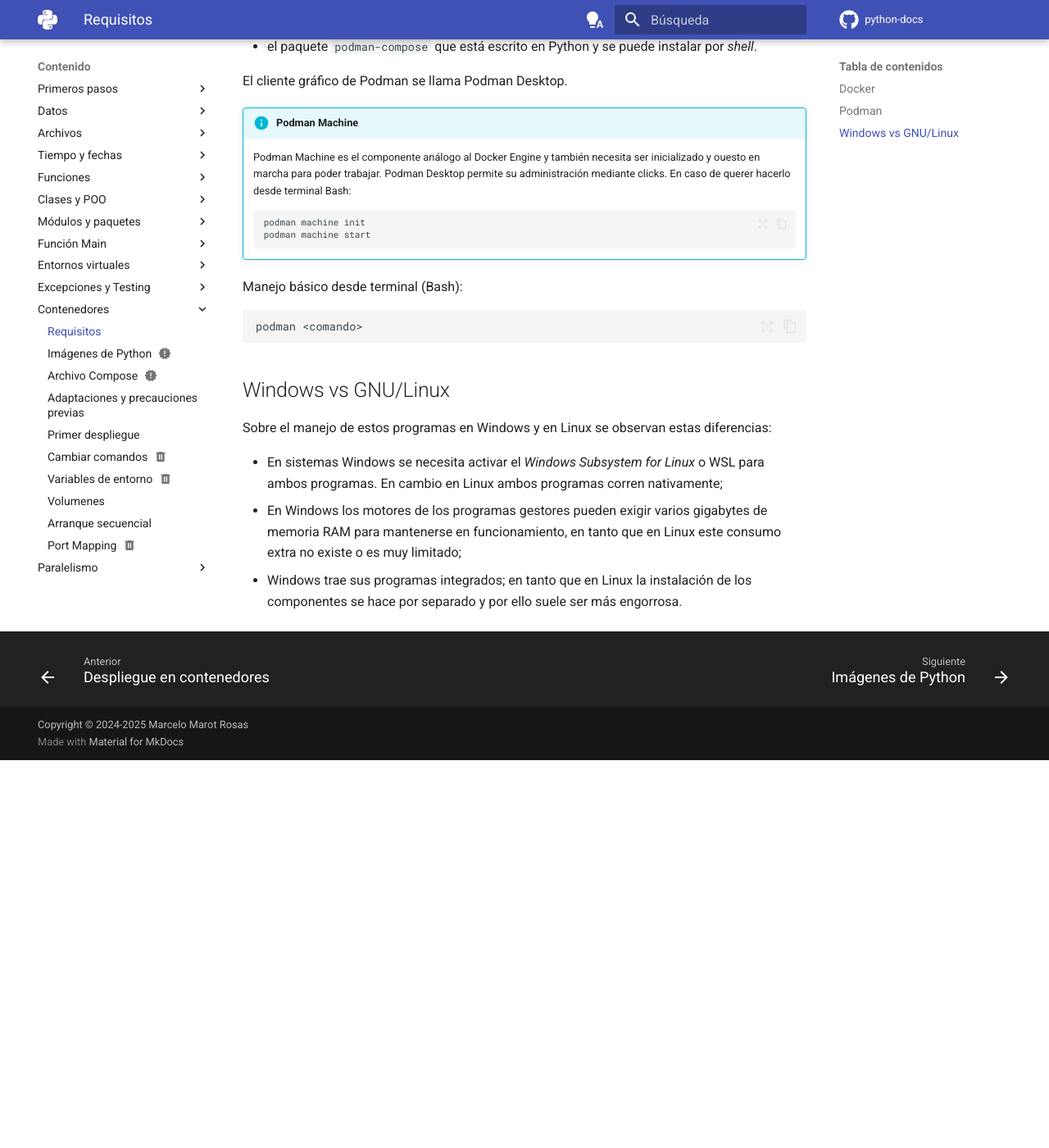
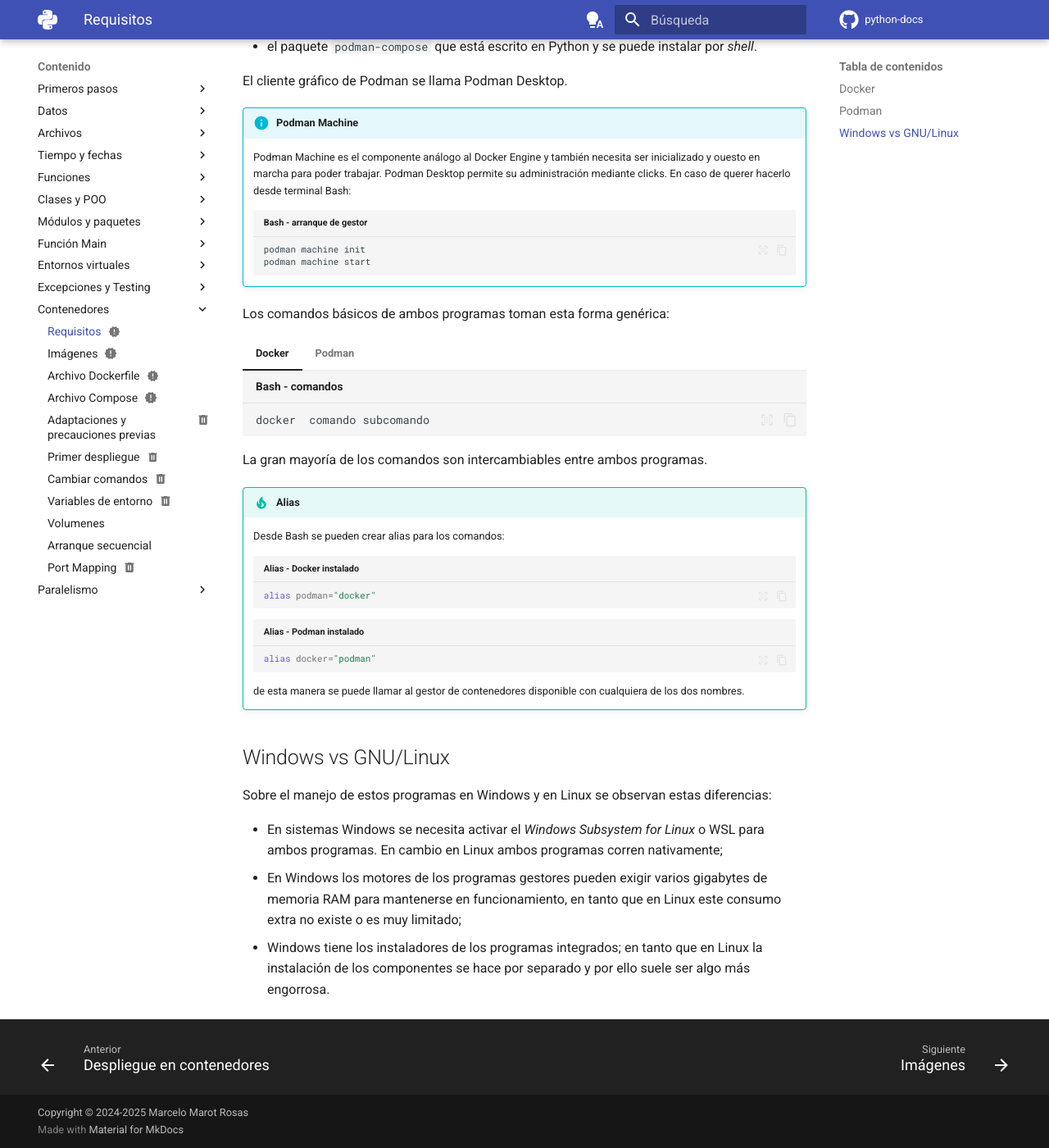
Before and after one commit to alejrot/python-docs, an MkDocs documentation site: the page built from docs/contenedores/instalacion.md, in a window 1280 px wide and 1400 px high, scrolled down 744 px. Shown: the whole window at 82% size. Built offline with MkDocs 1.6.1 and Material for MkDocs 9.7.7, drawn with Linux system fonts in a browser that asks for light colours; plug-ins that fetch from the network failed and are left out; comment, search, counter and statistics services are not loaded; before the commit the page ends 1671 px from its top, so only the background shows below that; some of the changed text lies outside the part shown.

Commit message:
Contenedores: remake de basicos I

````diff
--- a/docs/contenedores/instalacion.md
+++ b/docs/contenedores/instalacion.md
@@ -35,7 +35,8 @@
 Este programa no trae por *default* la compatibilidad con el comando Compose sino que la habilita mediante dos opciones:
 
 - La extensión Compose del entorno gráfico Podman Desktop,
-que es un envoltorio (un*wrapper*) de un paquete externo llamado `docker-compose`;
+que es un envoltorio (un *wrapper*)
+de un paquete externo llamado `docker-compose`;
 - el paquete `podman-compose` que está escrito en Python y se puede instalar por *shell*.
 
 El cliente gráfico de Podman se llama Podman Desktop.
@@ -46,16 +47,45 @@
     y también necesita ser inicializado y ouesto en marcha para poder trabajar.
     Podman Desktop permite su administración mediante clicks.
     En caso de querer hacerlo desde terminal Bash:
-    ```bash
+    ```bash title="Bash - arranque de gestor"
     podman machine init
     podman machine start
     ```
 
-Manejo básico desde terminal (Bash):
+Los comandos básicos de ambos programas toman esta forma genérica:
 
-```bash
-podman <comando>
-```
+
+=== "Docker"
+
+    ```bash title="Bash - comandos"
+    docker  comando subcomando
+    ```
+
+=== "Podman"
+
+    ```bash title="Bash - comandos"
+    podman  comando subcomando
+    ```
+
+La gran mayoría de los comandos son intercambiables entre ambos programas.
+
+
+!!! tip "Alias"
+
+    Desde Bash se pueden crear alias
+    para los comandos:
+
+    ```bash title="Alias - Docker instalado"
+    alias podman="docker"
+    ```
+
+    ```bash title="Alias - Podman instalado"
+    alias docker="podman"
+    ```
+
+    de esta manera se puede llamar al gestor de contenedores disponible
+    con cualquiera de los dos nombres.
+
 
 
 ## Windows vs GNU/Linux
@@ -65,4 +95,6 @@
 - En sistemas Windows se necesita activar el *Windows Subsystem for Linux* o WSL para ambos programas. En cambio en Linux ambos programas corren nativamente;
 - En Windows los motores de los programas gestores pueden exigir varios gigabytes de memoria RAM para mantenerse en funcionamiento,
 en tanto que en Linux este consumo extra no existe o es muy limitado;
-- Windows trae sus programas integrados; en tanto que en Linux la instalación de los componentes se hace por separado y por ello suele ser más engorrosa.
+- Windows tiene los instaladores de los programas integrados;
+en tanto que en Linux la instalación de los componentes
+se hace por separado y por ello suele ser algo más engorrosa.
--- a/mkdocs.yml
+++ b/mkdocs.yml
@@ -56,6 +56,7 @@
     - content.code.copy
     - content.code.select
     - content.code.annotate
+    - content.tabs.link
     - search
     - search.suggest
     - search.highlight
@@ -296,6 +297,7 @@
       - contenedores/index.md
       - contenedores/instalacion.md
       - contenedores/imagenes.md
+      - contenedores/archivo_dockerfile.md
       - contenedores/compose.md
       - contenedores/adaptar.md
       - contenedores/despliegue.md
````
Also changed, not shown: other parts of docs/contenedores/instalacion.md (+2 -2 lines), docs/contenedores/adaptar.md (+1 -0 lines), docs/contenedores/archivo_dockerfile.md (added, +313 -0 lines), docs/contenedores/despliegue.md (+1 -0 lines), docs/contenedores/imagenes.md (+24 -5 lines).
